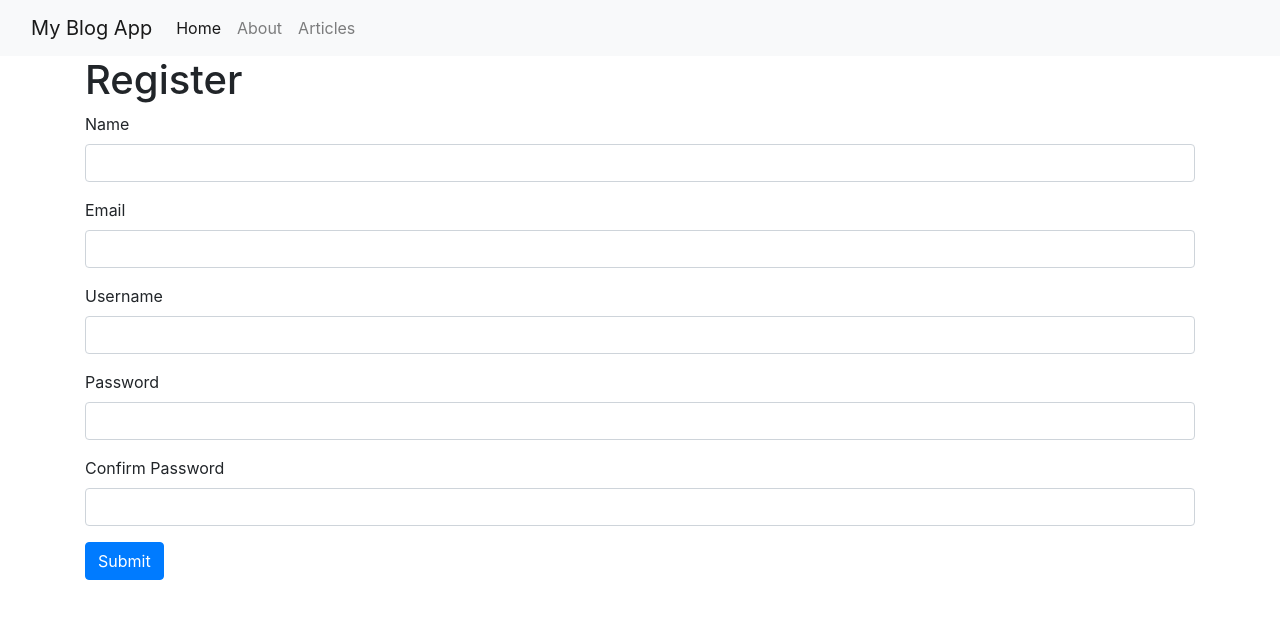
After one commit to tt364q/Python_Blog, a Flask app: page /register in a window 1280 px wide. The commit adds this page. Shown: the top 619 px of the page. Run offline with Flask 2, Linux system fonts and the light colour scheme; some libraries are stand-ins or nearby versions.

Commit message:
updates registration

```diff
--- a/app.py
+++ b/app.py
@@ -1,5 +1,10 @@
-from flask import Flask, render_template
+
+from flask import Flask, render_template, flash, redirect, url_for, session, request, logging
 from data import Articles
+# from flask_mysqldb import MySQL
+from wtforms import Form, StringField, TextAreaField, PasswordField, validators
+from passlib.hash import sha256_crypt
+
 
 app = Flask(__name__)
 
@@ -21,5 +26,24 @@ def articles():
 def article(id):
     return render_template('article.html', id=id)
 
+class RegisterForm(Form):
+    name = StringField('Name', [validators.Length(min=1, max=50)])
+    username = StringField('Username', [validators.Length(min=4, max=25)])
+    email = StringField('Email', [validators.Length(min=6, max=50)])
+    password = PasswordField('Password', [validators.DataRequired(), validators.EqualTo('confirm', message='Passwords do not match')])
+    confirm = PasswordField('Confirm Password')
+
+@app.route('/register', methods=['GET', 'POST'])
+def register():
+    form = RegisterForm(request.form)
+    if request.method == 'POST' and form.validate():
+        name = form.name.data
+        email = form.email.data
+        username = form.username.data
+        password = sha256_crypt.encrypt(str(form.password.data))
+
+        return render_template('register.html')
+    return render_template('register.html', form=form)
+
 if __name__ == '__main__':
     app.run(debug=True)
--- a/templates/about.html
+++ b/templates/about.html
@@ -2,5 +2,5 @@
 
 {% block body %}
 <h1>About</h1>
-<p>This is intended for Music</p>
+<p>This is a blog made with Python, Flask, and Postgresql</p>
 {% endblock %}
--- a/templates/home.html
+++ b/templates/home.html
@@ -2,7 +2,8 @@
 
 {% block body %}
     <div class="jumbotron text-center">
-        <h1>Blog Boi</h1>
-        <p class="lead">This is a blog boi app</p>
+        <h1>Blogger</h1>
+        <a class="btn btn-success" href="/add_article">Add Article</a>
+        <hr>
     </div>
 {% endblock %}
--- /dev/null
+++ b/templates/includes/_formhelpers.html
@@ -0,0 +1,9 @@
+{% macro render_field(field) %}
+    {{ field.label }}
+    {{ field(**kwargs)|safe }}
+    {% if field.errors %}
+        {% for errors in field.errors%}
+            <span class="help-inline">{{ error }}</span>
+        {% endfor %}
+    {% endif %}
+{% endmacro %}
--- /dev/null
+++ b/templates/register.html
@@ -0,0 +1,24 @@
+{% extends 'layout.html' %}
+
+{% block body %}
+    <h1>Register</h1>
+    {% from "includes/_formhelpers.html" import render_field %}
+    <form method="POST" action="">
+        <div class="form-group">
+            {{render_field(form.name, class_="form-control")}}
+        </div>
+        <div class="form-group">
+            {{render_field(form.email, class_="form-control")}}
+        </div>
+        <div class="form-group">
+            {{render_field(form.username, class_="form-control")}}
+        </div>
+        <div class="form-group">
+            {{render_field(form.password, class_="form-control")}}
+        </div>
+        <div class="form-group">
+            {{render_field(form.confirm, class_="form-control")}}
+        </div>
+        <p><input type="submit" class="btn btn-primary" value="Submit"></p>
+    </form>
+{% endblock %}
```
